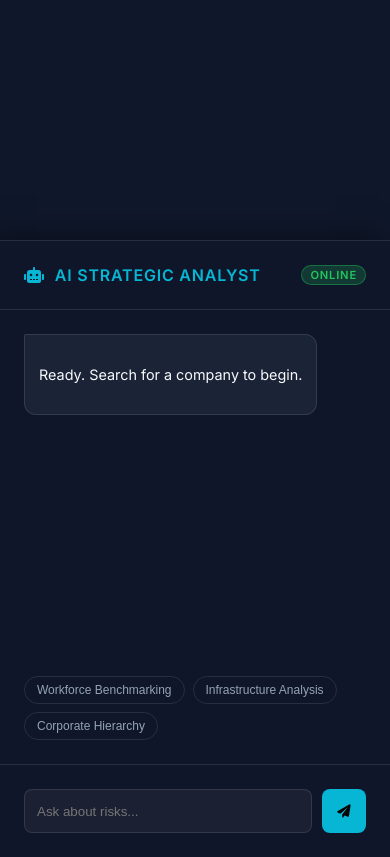
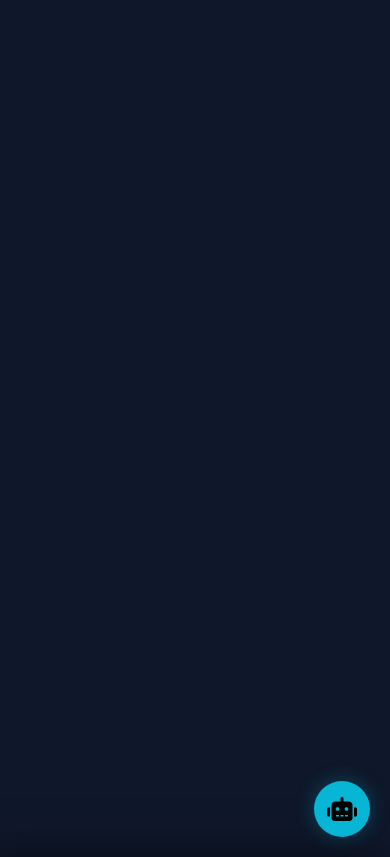
Before and after one commit to racxxhel/Corp_Intelligence, a Flask app: page / in a window 390 px wide. Shown: the part 1743-2600 px from the top of the page. Run offline with Flask 3, Linux system fonts and the light colour scheme.

Commit message:
Edit interface

```diff
--- a/frontend/static/script.js
+++ b/frontend/static/script.js
@@ -248,8 +248,11 @@ function updateChart(data) {
     });
 }
 
-function toggleChat(){
-  document.querySelector('.chat-panel').classList.toggle('active');
+function toggleChat() {
+    const panel = document.getElementById('chatPanel');
+    panel.classList.toggle('active');
+
+    document.body.classList.toggle('chat-open');
 }
 
 function displayMessage(sender, message) {
@@ -311,3 +314,23 @@ document.getElementById('neighborTable').addEventListener('click', e => {
     e.preventDefault();
     loadCompanyData(link.dataset.company);
 });
+
+// AUTO-RESIZE TEXTAREA
+const chatInput = document.getElementById('chatInput');
+
+chatInput.addEventListener('input', function() {
+    this.style.height = 'auto'; // Reset height to recalculate
+    this.style.height = (this.scrollHeight) + 'px'; // Set to new content height
+});
+
+// MODIFIED ENTER KEY SUPPORT
+// We need to check if Shift+Enter is pressed (new line) vs just Enter (send)
+chatInput.addEventListener('keydown', function(e) {
+    if (e.key === 'Enter' && !e.shiftKey) {
+        e.preventDefault(); // Stop new line
+        sendUserMessage();
+
+        // Reset height after sending
+        this.style.height = 'auto';
+    }
+});
--- a/frontend/static/styles.css
+++ b/frontend/static/styles.css
@@ -221,15 +221,80 @@ select {
 }
 
 /* --- CHAT PANEL (HUD Style) --- */
+/* --- 1. BASE STYLES (Desktop Default) --- */
 .chat-panel {
-    flex: 1;
-    max-width: 400px;
+    position: fixed;
+    top: 72px;            /* Below navbar */
+    right: 0;
+    bottom: 0;
+    width: 400px;         /* Fixed sidebar width */
     background: rgba(15, 23, 42, 0.95);
+    backdrop-filter: blur(15px);
     border-left: 1px solid var(--border-glass);
+    z-index: 2000;
     display: flex;
     flex-direction: column;
-    box-shadow: -10px 0 30px rgba(0,0,0,0.5);
-    z-index: 40;
+
+    /* ANIMATION: Slide from Right */
+    transform: translateX(100%);
+    transition: transform 0.4s cubic-bezier(0.16, 1, 0.3, 1);
+    box-shadow: -10px 0 40px rgba(0,0,0,0.5);
+}
+
+.chat-panel.active {
+    transform: translateX(0); /* Slides in */
+}
+
+/* --- 2. FLOATING BUTTON --- */
+.chat-float-btn {
+    position: fixed;
+    bottom: 30px;
+    right: 30px;
+    width: 60px;
+    height: 60px;
+    border-radius: 50%;
+    background: var(--primary);
+    color: #000;
+    border: none;
+    font-size: 24px;
+    cursor: pointer;
+    box-shadow: 0 0 20px var(--primary-glow);
+    z-index: 2100; /* Above the panel */
+    display: flex;
+    align-items: center;
+    justify-content: center;
+    transition: transform 0.2s;
+}
+
+.chat-float-btn:hover {
+    transform: scale(1.1);
+}
+
+/* --- 3. MOBILE TRANSFORM (The "Slide Up" Magic) --- */
+@media(max-width: 768px) {
+    .chat-panel {
+        /* Full Screen Override */
+        width: 100%;
+        top: 0;
+        left: 0;
+        height: 100vh; /* Force full height */
+        border-left: none;
+
+        /* CHANGE ANIMATION: Slide from Bottom */
+        transform: translateY(100%);
+    }
+
+    .chat-panel.active {
+        transform: translateY(0); /* Slides Up */
+    }
+
+    /* Move button slightly on mobile so it doesn't block content */
+    .chat-float-btn {
+        bottom: 20px;
+        right: 20px;
+        width: 56px;
+        height: 56px;
+    }
 }
 
 .chat-header {
@@ -241,9 +306,10 @@ select {
     letter-spacing: 0.05em;
     display: flex;
     align-items: center;
+    justify-content: space-between;
     gap: 10px;
 }
-.chat-header::after { content: 'ONLINE'; margin-left: auto; font-size: 0.7rem; background: rgba(34, 197, 94, 0.2); color: var(--success); padding: 2px 8px; border-radius: 12px; border: 1px solid rgba(34, 197, 94, 0.4); }
+
 
 .chat-window {
     flex: 1;
@@ -262,6 +328,9 @@ select {
     line-height: 1.5;
     max-width: 90%;
     animation: fadeIn 0.3s ease;
+
+    overflow-wrap: break-word;
+    word-break: break-word;
 }
 @keyframes fadeIn { from { opacity: 0; transform: translateY(5px); } to { opacity: 1; transform: translateY(0); } }
 
@@ -283,29 +352,63 @@ select {
 }
 
 /* Chat Input */
-.input-area { padding: 1.5rem; border-top: 1px solid var(--border-glass); display: flex; gap: 10px; background: rgba(15, 23, 42, 0.8); }
-.input-area input {
+
+
+
+.input-area {
+    padding: 1.5rem;
+    border-top: 1px solid var(--border-glass);
+    display: flex;
+    gap: 12px;
+    background: rgba(15, 23, 42, 0.8);
+    align-items: flex-end; /* Aligns button to bottom as text grows */
+}
+
+.input-area textarea {
     flex: 1;
-    background: rgba(255,255,255,0.05);
+    background: rgba(255, 255, 255, 0.05);
     border: 1px solid var(--border-glass);
     color: #fff;
-    padding: 12px;
-    border-radius: 8px;
-    outline: none;
+
+    padding: 16px 20px;
+    font-size: 16px;
+    border-radius: 24px;      /* Rounded corners */
+
+    resize: none;             /* Disable manual resize handle */
+    overflow: hidden;         /* Hides scrollbar initially */
+    min-height: 56px;         /* Starting height */
+    max-height: 150px;        /* Maximum height before scrolling */
+    line-height: 1.4;
+    font-family: 'Inter', sans-serif;
+
+    transition: border-color 0.2s;
 }
-.input-area input:focus { border-color: var(--primary); }
+
+.input-area textarea:focus {
+    border-color: var(--primary);
+    background: rgba(255, 255, 255, 0.1);
+}
+
 .send-btn {
     background: var(--primary);
     color: #000;
     border: none;
-    width: 44px;
-    height: 44px;
-    border-radius: 8px;
+    width: 56px;              /* Matches min-height of textarea */
+    height: 56px;
+    border-radius: 50%;
     cursor: pointer;
-    transition: 0.2s;
-    font-weight: bold;
+    font-size: 1.2rem;
+    display: flex;
+    align-items: center;
+    justify-content: center;
+    flex-shrink: 0;           /* Prevents button from squishing */
 }
-.send-btn:hover { background: #fff; box-shadow: 0 0 15px var(--primary); }
+
+.send-btn:hover {
+    background: #fff;
+    box-shadow: 0 0 20px var(--primary);
+    transform: scale(1.05);
+}
 
 /* Prompts */
 .sample-prompts { padding: 0 1.5rem 1.5rem; display: flex; gap: 8px; flex-wrap: wrap; }
@@ -329,8 +432,10 @@ select {
 
 /* Responsive */
 @media(max-width: 1200px) { .kpi-grid { grid-template-columns: 1fr 1fr; } .content-grid { grid-template-columns: 1fr; height: auto; } }
-@media(max-width: 768px) {
-    .main-layout { flex-direction: column; overflow: auto; }
-    .chat-panel { width: 100%; max-width: none; height: 500px; border-left: none; border-top: 1px solid var(--border-glass); }
-    .search-container { width: 100%; }
+
+/* Hide the floating button when chat is open */
+body.chat-open .chat-float-btn {
+    opacity: 0;
+    pointer-events: none;
+    transform: scale(0); /* shrinks it away nicely */
 }
--- a/frontend/templates/index.html
+++ b/frontend/templates/index.html
@@ -137,9 +137,15 @@
         </section>
 
         <!-- CHAT -->
-        <aside class="chat-panel">
+        <aside class="chat-panel" id="chatPanel">
             <div class="chat-header">
-                <i class="fa-solid fa-robot"></i> AI Strategic Analyst
+                <div style="display:flex; align-items:center; gap:10px">
+                    <i class="fa-solid fa-robot"></i> AI Strategic Analyst
+                </div>
+
+                <button onclick="toggleChat()" style= "background:none; border:none; color:var(--text-muted); font-size:1.5rem; cursor:pointer;">
+                    <i class="fa-solid fa-xmark"></i>
+                </button>
             </div>
 
             <div class="chat-window" id="chatContainer">
@@ -166,7 +172,7 @@
             </div>
 
             <div class="input-area">
-                <input type="text" id="chatInput" placeholder="Ask about risks...">
+                <textarea id="chatInput" placeholder="Ask about risks..." rows="1"></textarea>
                 <button class="send-btn" onclick="sendUserMessage()">
                     <i class="fa-solid fa-paper-plane"></i>
                 </button>
@@ -176,6 +182,11 @@
     </main>
 
     <script src="{{ url_for('static', filename='script.js') }}"></script>
+
+    <button class="chat-float-btn" onclick="toggleChat()">
+        <i class="fa-solid fa-robot"></i>
+    </button>
+
 </body>
 
 </html>
```
